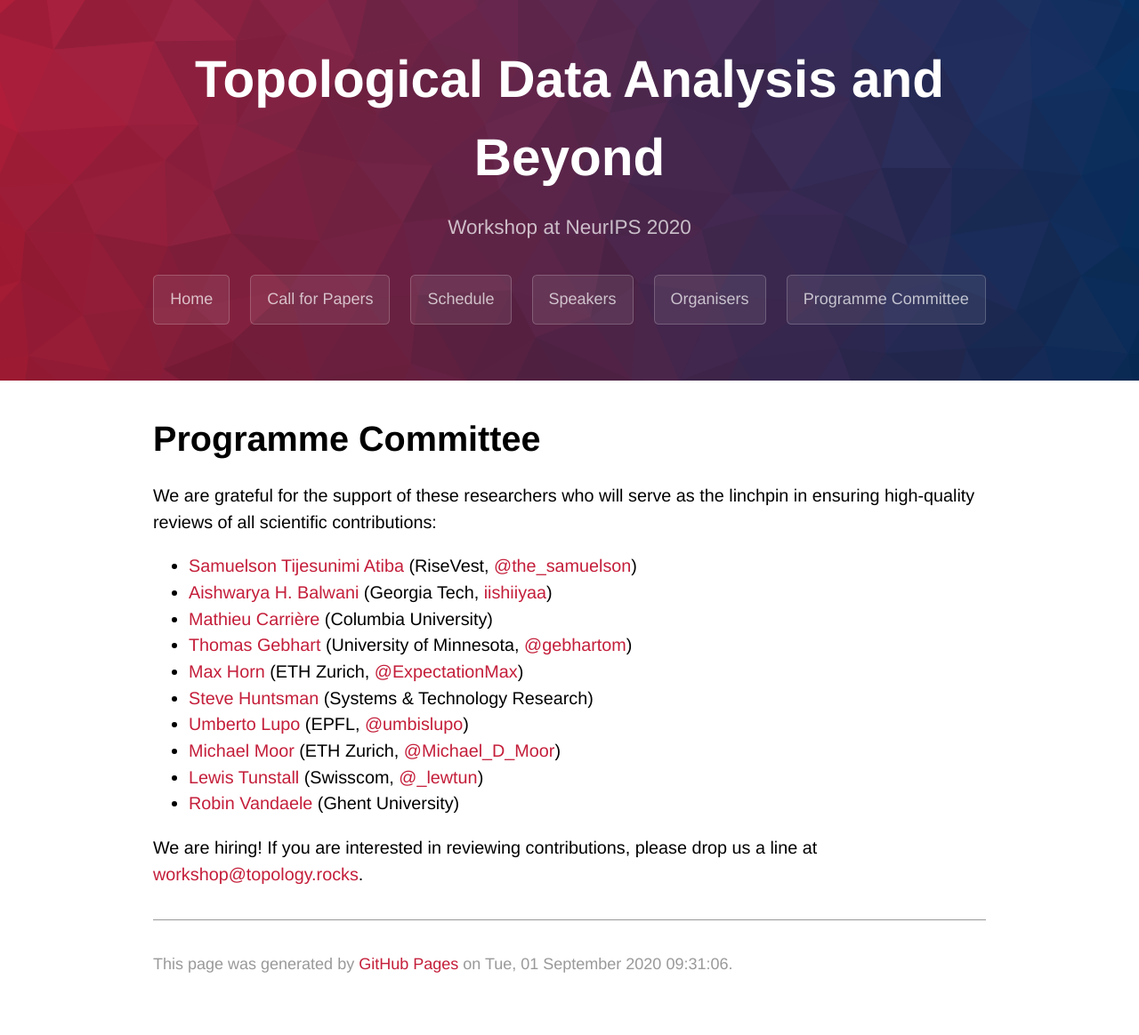
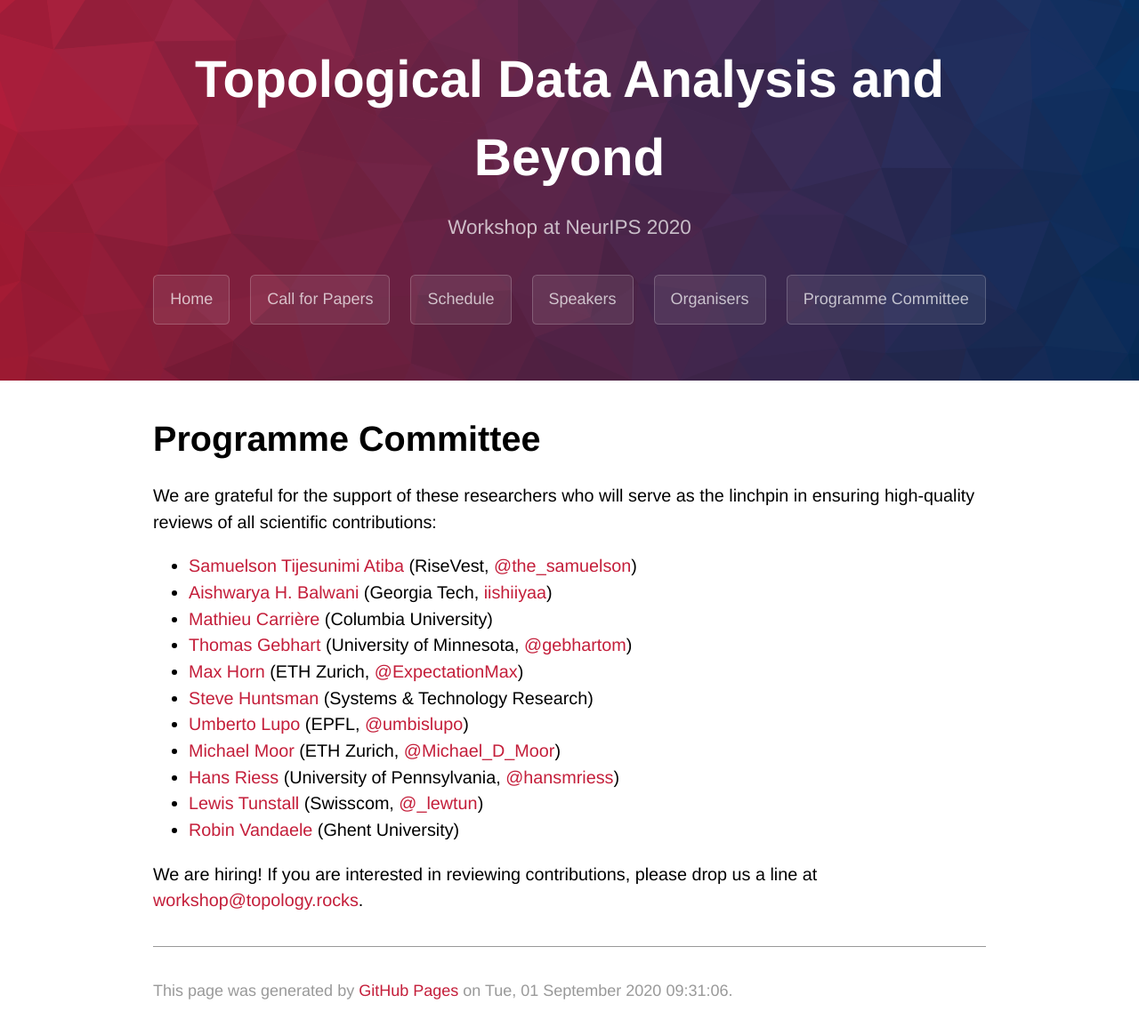
Before and after one commit to tda-in-ml/tda-in-ml.github.io, a Jekyll site: the page built from committee.md, in a window 1280 px wide. Shown: the whole page at 89% size. Built offline with Jekyll 4.4.1, drawn with Linux system fonts in a browser that asks for light colours; some web fonts are replaced; our own code applies the rules of GitHub Pages for plain Markdown files; before the commit the page ends 1134 px from its top, so only the background shows below that.

Commit message:
Extended programme committee

```diff
--- a/committee.md
+++ b/committee.md
@@ -15,6 +15,7 @@ linchpin in ensuring high-quality reviews of all scientific contributions:
 - [Steve Huntsman](https://scholar.google.com/citations?user=MubPycgAAAAJ) (Systems & Technology Research)
 - [Umberto Lupo](https://github.com/ulupo) (EPFL, [@umbislupo](https://twitter.com/umbislupo))
 - [Michael Moor](https://www.michaelmoor.ml/) (ETH Zurich, [@Michael_D_Moor](https://twitter.com/Michael_D_Moor))
+- [Hans Riess](https://hans-riess.github.io) (University of Pennsylvania, [@hansmriess](https://twitter.com/hansmriess))
 - [Lewis Tunstall](https://lewtun.github.io/blog) (Swisscom, [@\_lewtun](https://twitter.com/_lewtun))
 - [Robin Vandaele](https://users.ugent.be/~rvdaele) (Ghent University)
 
```
